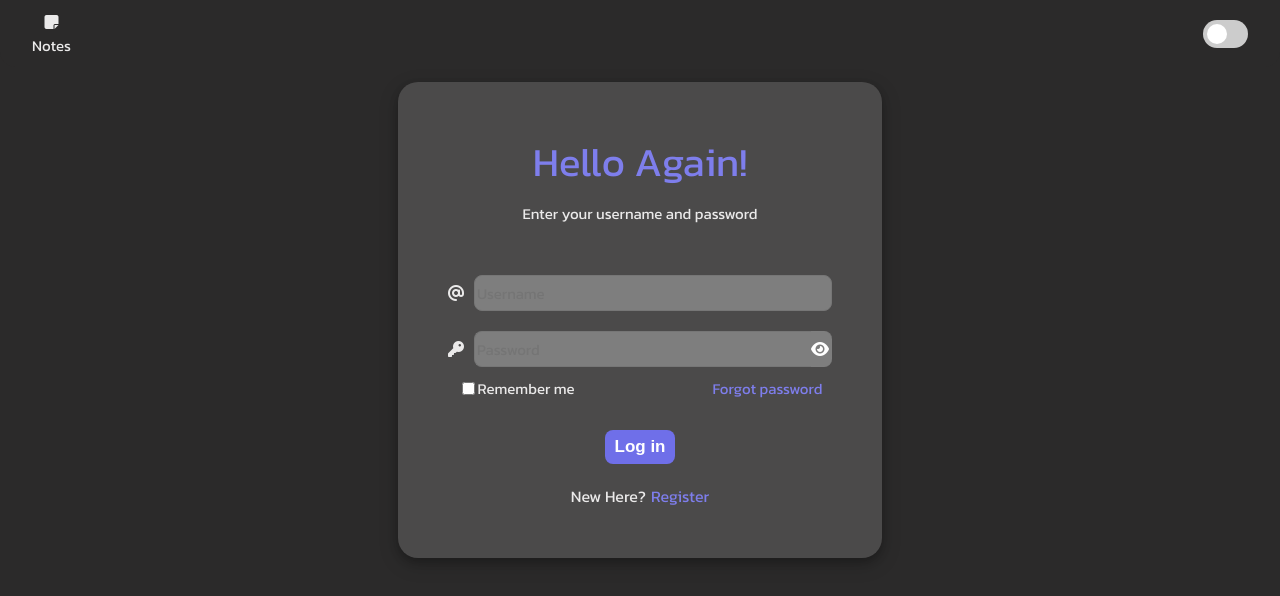
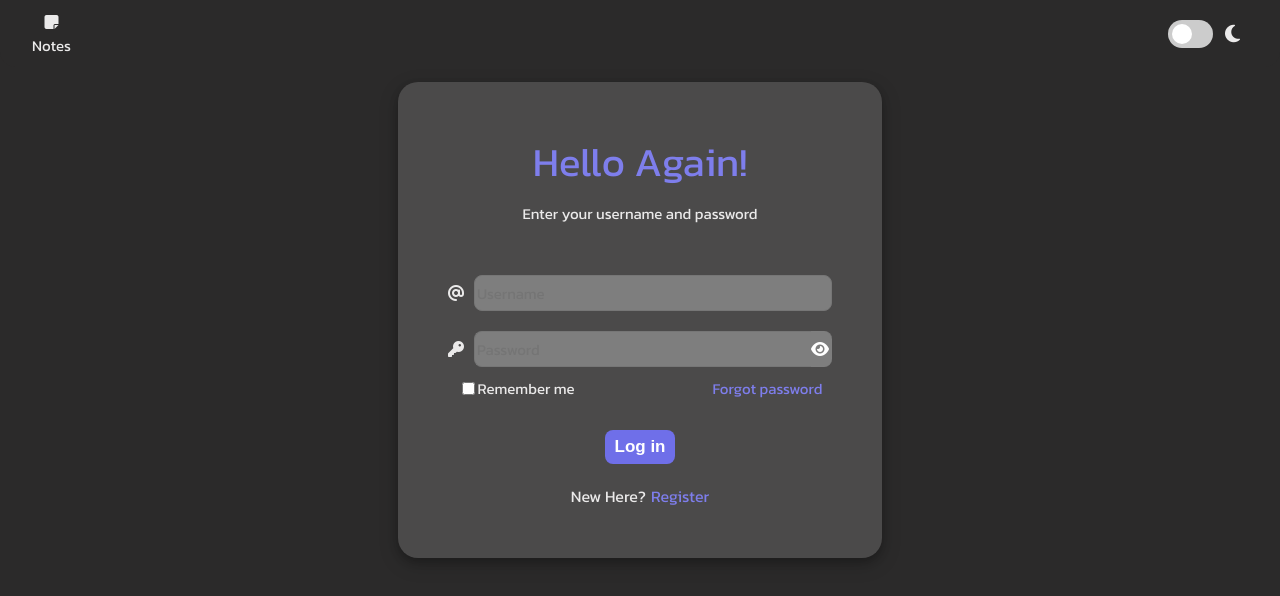
Before and after one commit to amalthomas-exe/octavia, a React (Create React App) app in the folder frontend/: page /login in a window 1280 px wide. Shown: the top 596 px of the page. Built offline with nearby package versions, Linux system fonts and the light colour scheme.

Commit message:
Minor changes

```diff
--- a/frontend/src/components/NavBar.css
+++ b/frontend/src/components/NavBar.css
@@ -29,12 +29,14 @@
     font-size: 15px;
   }
 
-  .nav-item{
+  .nav-items{
     margin-right: 2em;
     display: flex;
-    flex-direction: column;
+    flex-direction: row;
     align-items: center;
+    gap: 12px;
     justify-content: center;
+    font-size: 20px;
   }
 
   .switch {
--- a/frontend/src/components/NavBar.js
+++ b/frontend/src/components/NavBar.js
@@ -33,11 +33,12 @@ function NavBar() {
           <div className="nav-logo-img"><i class="fa-solid fa-note-sticky"></i></div>
           <div className="nav-logo-text">Notes</div>
         </div>
-        <div className="nav-item">
+        <div className="nav-items">
           <label class="switch">
             <input type="checkbox" checked={(theme==="dark")?true:false} onClick={changeTheme}/>
               <span class="slider round"></span>
           </label>
+          {(theme==="light")?<i class="fa-solid fa-sun"></i>:<i class="fa-solid fa-moon"></i>}
         </div>
       </div>
     </div>
--- a/frontend/src/components/NoteItem.js
+++ b/frontend/src/components/NoteItem.js
@@ -24,7 +24,7 @@ const NoteItem = (props) => {
             <div className="control-btn" onClick={handleDeleteClick}><i class="fa-solid fa-trash"></i></div>
           </div>
           </div>
-            <div id="note-desc">{note.desc}</div>
+            <div id="note-desc">{note.desc.substr(0,25)+"..."}</div>
         </div>
   )
 }
```
